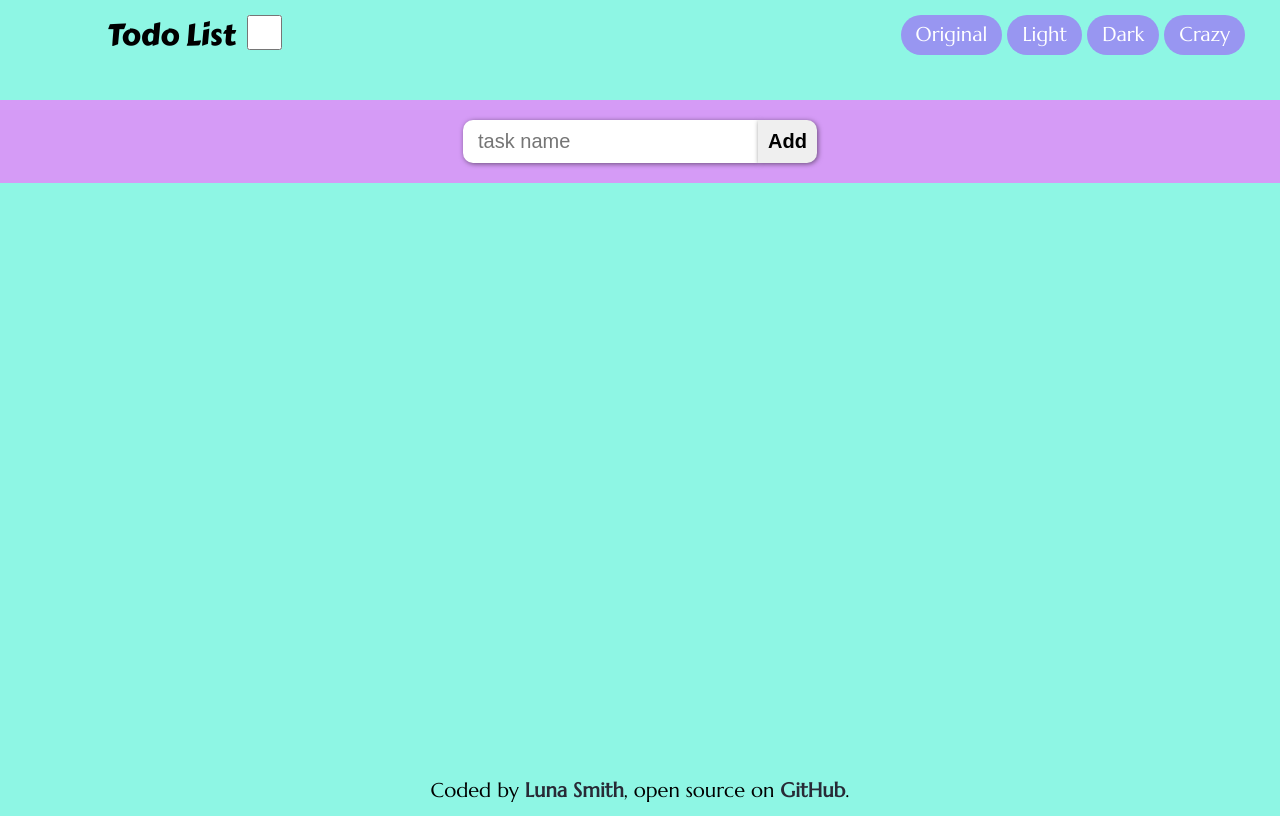
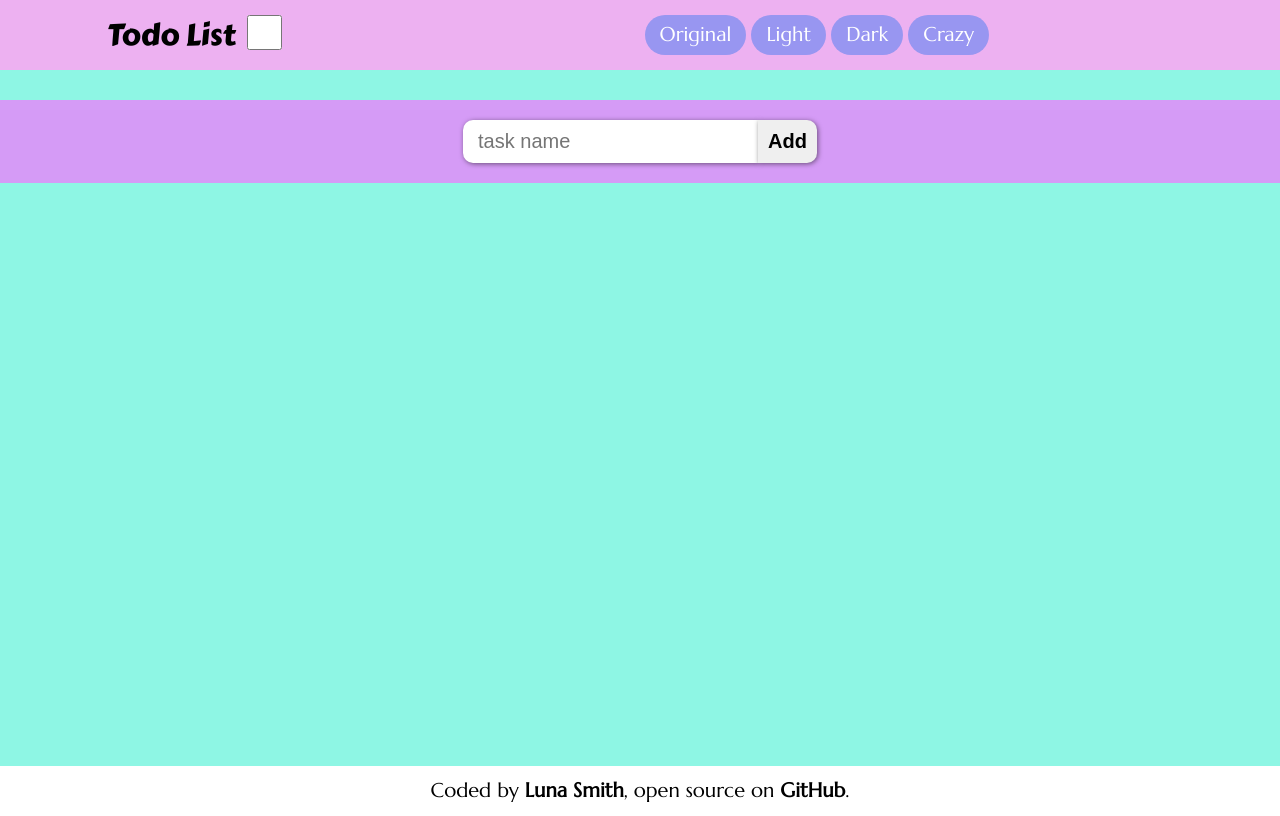
Before and after one commit to Lu-Smith/my_todo_list_react_typescript_redux, a React (Create React App) app: page / in a window 1280 px wide. Built offline with nearby package versions, Linux system fonts and the light colour scheme; the HTML template or start-up script is replaced by a standard one.

Commit message:
Created allcheckedtaskSlice.ts
Added removeTask to newtaskSlice.ts

```diff
--- a/src/app/components/AddedTasks.tsx
+++ b/src/app/components/AddedTasks.tsx
@@ -1,33 +1,27 @@
-import React, {FC, useState} from 'react';
-import { useAppDispatch, useAppSelector } from '../hooks';
-import { doneTask } from '../../features/checkedtaskSlice';
-import { AddedTasksContainer, Input, TaskName, Button } from './styles/AddedTasks.styled';
+import React, {FC} from 'react';
+import {removeTask} from '../../features/newtaskSlice';
+import {useAppDispatch} from '../hooks';
+import {AddedTasksContainer, Input, TaskName, Button} from './styles/AddedTasks.styled';
 
 interface Props {
     task: string
+    index: number
 }
 
-const AddedTasks: FC<Props> = ({task}) => {
+const AddedTasks: FC<Props> = ({task, index}) => {
 
-    const [checked, setChecked] = useState<boolean>(false);
     const dispatch = useAppDispatch();
-    const checkedtask = useAppSelector((state) => state.checkedtask.value);
 
-    const handleChecked = () => {
-        if (checked === false) {
-            dispatch(doneTask("done"));
-            setChecked(true);
-        } else {
-            dispatch(doneTask("undone"));
-            setChecked(false);
-        }
-    }
+const handleRemoveClick = () => {
+   dispatch(removeTask(index));
+}
 
   return (
-    <AddedTasksContainer color={checkedtask}>
-          <Input type='checkbox' onClick={handleChecked}/>
+    <AddedTasksContainer>
+          <Input type='checkbox' />
           <TaskName>{task}</TaskName>
-          <Button className="material-symbols-outlined">delete</Button>
+          <Button className="material-symbols-outlined" onClick={handleRemoveClick}>delete</Button>
+
     </AddedTasksContainer>
   )
 }
--- a/src/app/components/Footer.tsx
+++ b/src/app/components/Footer.tsx
@@ -1,9 +1,13 @@
 import React, {FC} from 'react';
+import {useAppSelector} from '../hooks';
 import {FooterContainer} from './styles/Footer.styled';
 
 const Footer: FC = () => {
+
+  const allcheckedtask = useAppSelector((state) => state.allcheckedtask.value);
+
   return (
-    <FooterContainer>Coded by
+    <FooterContainer color={allcheckedtask}>Coded by
         <a href='https://www.lunasmithart.com/' target='_blank' rel="noreferrer"> Luna Smith</a>, open source on <a href='https://github.com/Lu-Smith/my_todo_list_react_typescript_redux' target='_blank' rel="noreferrer">GitHub</a>.
     </FooterContainer>
   )
--- a/src/app/components/Header.tsx
+++ b/src/app/components/Header.tsx
@@ -1,12 +1,31 @@
-import React, {FC} from 'react';
-import { HeaderContainer, Logo, Menu, Theme, Input} from './styles/Header.styled';
+import React, {FC, useState} from 'react';
+import { useAppDispatch, useAppSelector} from '../hooks';
+import { allDoneTasks } from '../../features/allcheckedtaskSlice';
+import { HeaderContainer, Logo, Menu, Theme, Input, Congratulations} from './styles/Header.styled';
 
 const Header: FC = () => {
+
+  const [allchecked, setAllChecked] = useState<boolean>(false);
+  const dispatch = useAppDispatch();
+  const allcheckedtask = useAppSelector((state) => state.allcheckedtask.value);
+
+
+  const handleAllChecked = () => {
+      if (allchecked === false) {
+          dispatch(allDoneTasks("alldone"));
+          setAllChecked(true);
+      } else {
+          dispatch(allDoneTasks("allundone"));
+          setAllChecked(false);
+      }
+  }
+
   return (
-    <HeaderContainer>
+    <HeaderContainer color={allcheckedtask}>
         <Logo>
-            Todo List <Input type='checkbox' />
+            Todo List <Input type='checkbox' onClick={handleAllChecked}/>
         </Logo>
+        <Congratulations color={allcheckedtask}> Well Done 😄</Congratulations>
         <Menu>
             <Theme>Original</Theme>
             <Theme>Light</Theme>
--- a/src/app/components/Main.tsx
+++ b/src/app/components/Main.tsx
@@ -8,8 +8,7 @@ const Main: FC = () => {
 
     const [createTask, setCreateTask] = useState<string>("");
     const dispatch = useAppDispatch();
-    const newtasks = useAppSelector((state) => state.newtask.value)
-
+    const newtasks = useAppSelector((state) => state.newtask.value);
 
     const handleAddTask = (): void => {
         if(!createTask) return;
@@ -17,19 +16,19 @@ const Main: FC = () => {
         setCreateTask("");
     }
 
-  return (
-    <MainContainer>
+    return (
+      <MainContainer>
         <NewTask>
             <Input type='text' value={createTask} placeholder='task name' onChange={(e) => setCreateTask(e.target.value)}/>
             <Button onClick={handleAddTask}>Add</Button>
         </NewTask>
         <TasksList>
             {newtasks.map((task: string, index:number) => {
-               return <AddedTasks key={index} task={task}/>
+               return <AddedTasks key={index} task={task} index={index}/>
             })}
         </TasksList>
-    </MainContainer>
-  )
+      </MainContainer>
+    )
 }
 
 export default Main;
--- a/src/app/components/styles/AddedTasks.styled.ts
+++ b/src/app/components/styles/AddedTasks.styled.ts
@@ -3,7 +3,7 @@ import styled from 'styled-components';
 
 export const AddedTasksContainer = styled.div`
 
- background: ${props => props.color === "undone" ? "white" : "palevioletred"};
+ background: white;
  padding: 10px 0;
  font-size: 20px;
  line-height: 30px;
--- a/src/app/components/styles/Footer.styled.ts
+++ b/src/app/components/styles/Footer.styled.ts
@@ -1,21 +1,21 @@
 import styled from 'styled-components';
 
 export const FooterContainer = styled.div`
- background: #8ef6e4;
- color: black;
+ background: ${props => props.color === "allundone" ? "white" : "black"};
+ color:  ${props => props.color === "allundone" ? "black" : "white"};
  padding: 10px 0;
  font-size: 20px;
  line-height: 30px;
 
  a {
-    color: #282A36;
+    color: ${props => props.color === "allundone" ? "black" : "white"};
     text-decoration: none;
     font-weight: 600;
     transition: all 200ms ease-in-out;
  }
 
  a:hover {
-    color: #282A36;
+    color: ${props => props.color === "allundone" ? "black" : "white"};
     border-bottom: 2px solid #282A36;
  }
 `
--- a/src/app/components/styles/Header.styled.ts
+++ b/src/app/components/styles/Header.styled.ts
@@ -1,8 +1,8 @@
 import styled from 'styled-components';
 
 export const HeaderContainer = styled.div`
- background: #8ef6e4;
- color: black;
+ background: ${props => props.color === "allundone" ? "transparent" : "black"};
+ color:  ${props => props.color === "allundone" ? "black" : "white"};
  padding: 10px 0;
  font-size: 20px;
  line-height: 50px;
@@ -18,7 +18,7 @@ export const Logo = styled.div`
 `
 
 export const Menu = styled.ul`
- width: 70%;
+ width: 50%;
  display: flex;
  flex-direction: row;
  align-items: center;
@@ -49,3 +49,9 @@ export const Input = styled.input`
     top: 5px;
     left: 5px;
 `
+
+export const Congratulations = styled.div`
+     display: ${props => props.color === "allundone" ? "none" : ""};
+     width: 20%;
+     font-size: 25px;
+`
--- a/src/app/components/styles/Main.styled.ts
+++ b/src/app/components/styles/Main.styled.ts
@@ -1,4 +1,5 @@
 import styled from 'styled-components';
+
 
 export const MainContainer = styled.div`
  background: #8ef6e4;
--- a/src/app/store.ts
+++ b/src/app/store.ts
@@ -1,11 +1,11 @@
 import { configureStore } from '@reduxjs/toolkit';
 import newtaskReducer from '../features/newtaskSlice';
-import checkedtaskReducer from '../features/checkedtaskSlice';
+import allcheckedtaskReducer from '../features/allcheckedtaskSlice';
 
 export const store = configureStore({
   reducer: {
     newtask: newtaskReducer,
-    checkedtask: checkedtaskReducer,
+    allcheckedtask: allcheckedtaskReducer,
   },
 })
 
--- a/src/features/checkedtaskSlice.ts
+++ b/src/features/allcheckedtaskSlice.ts
@@ -3,27 +3,27 @@ import type { PayloadAction } from '@reduxjs/toolkit'
 
 
 // Define a type for the slice state
-interface CheckedTaskState {
+interface AllCheckedTaskState {
   value: string
 }
 
 // Define the initial state using that type
-const initialState: CheckedTaskState = {
-  value: "undone",
+const initialState: AllCheckedTaskState = {
+  value: "allundone",
 }
 
-export const checkedtaskSlice = createSlice({
-  name: 'checkedtask',
+export const allcheckedtaskSlice = createSlice({
+  name: 'allcheckedtask',
   // `createSlice` will infer the state type from the `initialState` argument
   initialState,
   reducers: {
     // Use the PayloadAction type to declare the contents of `action.payload`
-    doneTask: (state, action: PayloadAction<string>) => {
+    allDoneTasks: (state, action: PayloadAction<string>) => {
       state.value = action.payload;
     },
   },
 })
 
-export const { doneTask } = checkedtaskSlice.actions
+export const { allDoneTasks } = allcheckedtaskSlice.actions
 
-export default checkedtaskSlice.reducer
+export default allcheckedtaskSlice.reducer
--- a/src/features/newtaskSlice.ts
+++ b/src/features/newtaskSlice.ts
@@ -21,9 +21,12 @@ export const newtaskSlice = createSlice({
     addTask: (state, action: PayloadAction<string>) => {
       state.value.push(action.payload);
     },
+    removeTask: (state, action: PayloadAction<number>) => {
+      state.value.splice(action.payload, 1);
+    },
   },
 })
 
-export const { addTask } = newtaskSlice.actions
+export const { addTask, removeTask } = newtaskSlice.actions
 
 export default newtaskSlice.reducer
```
